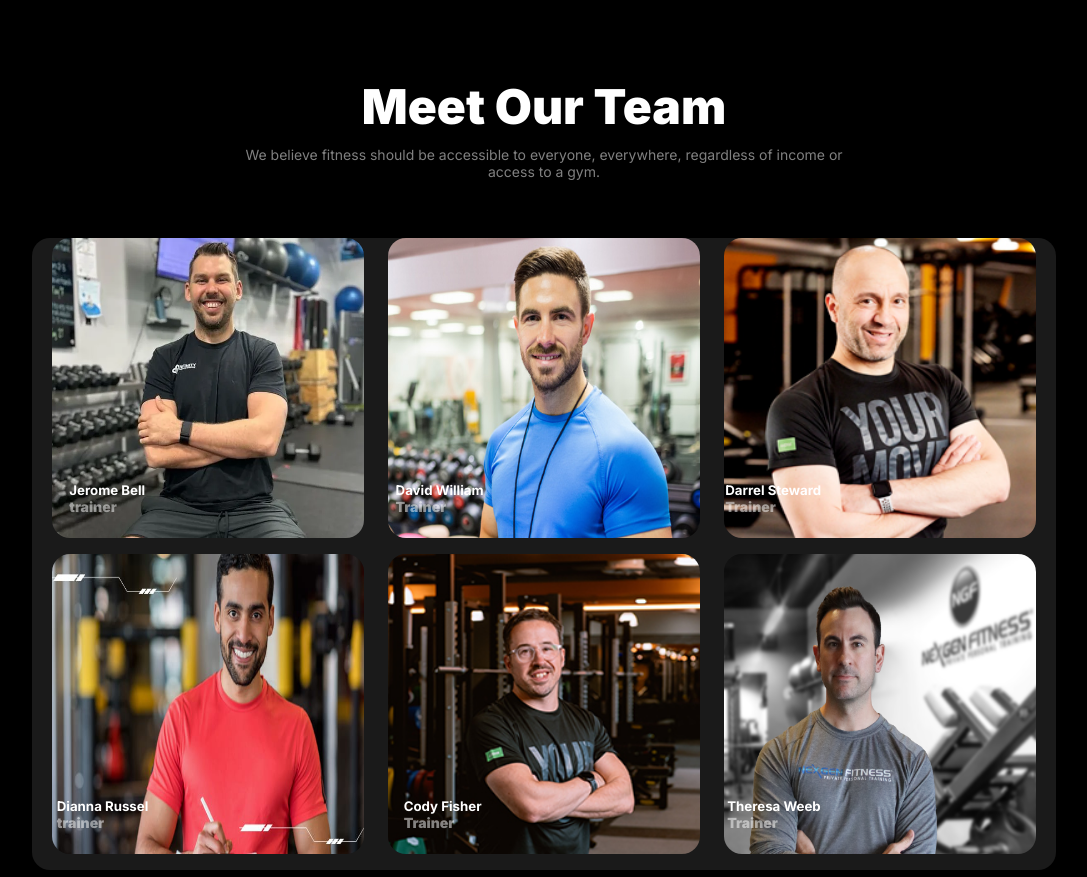
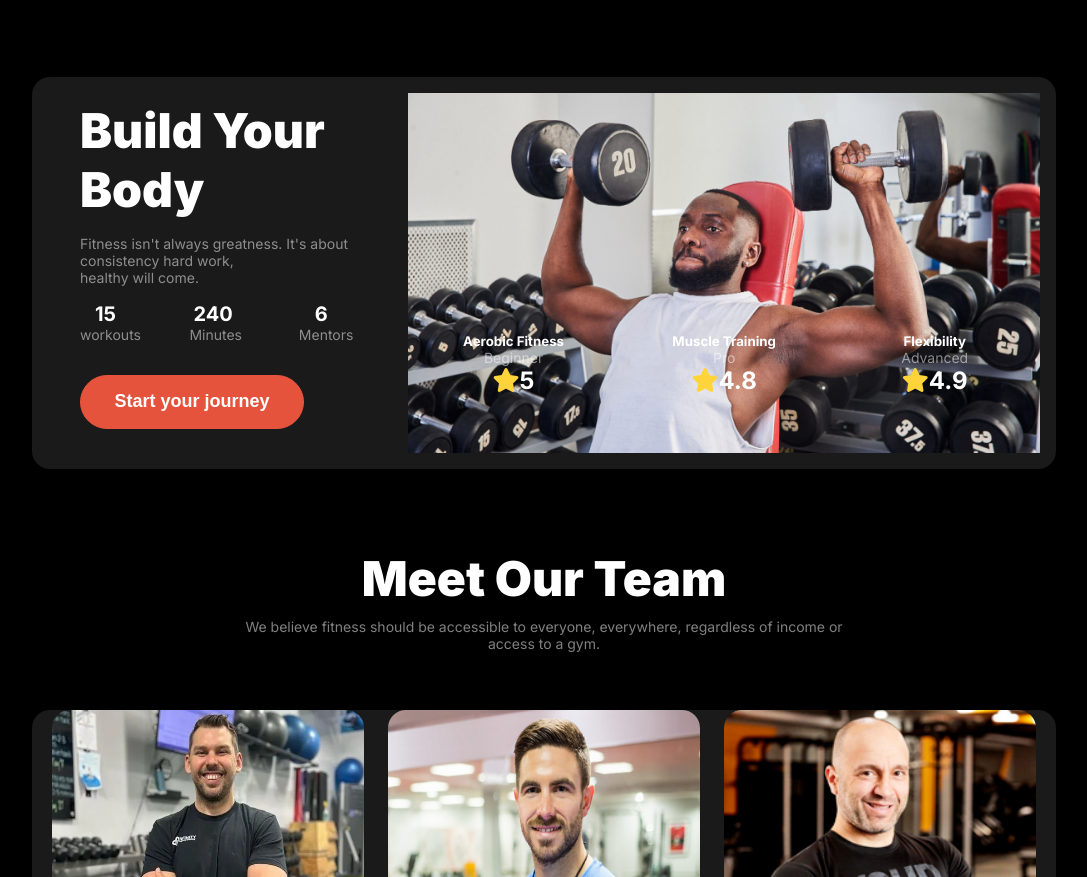
Before and after one commit to mahfuzahmed7/versatile-ui-main, a plain HTML site: page index.html in a window 1280 px wide. Shown: the part 1556-2433 px from the top of the page, without its empty margins (96-1183 px from the left). Drawn offline with Linux system fonts and the light colour scheme; a web font is replaced by a local one.

Commit message:
build your body section

```diff
--- a/index.html
+++ b/index.html
@@ -100,6 +100,52 @@
         </div>
     </section>
     <!-- run an extra section ends -->
+    <!-- build your body section starts -->
+    <section class="build-your-body-container container">
+        <div class="your-body-section">
+            <h3>Build Your Body</h3>
+            <p>Fitness isn't always greatness. It's about consistency hard work, <br> healthy will come.</p>
+            <div class="card-container">
+                <div class="card-11">
+                    <h5>15</h5>
+                    <p> workouts</p>
+                </div>
+                <div class="card-21">
+                    <h5>240</h5>
+                    <p> Minutes</p>
+                </div>
+                <div class="card-31">
+                    <h5>6</h5>
+                    <p>Mentors</p>
+                </div>
+            </div>
+            <div>
+                <button class="btn-primary">Start your journey</button>
+            </div>
+        </div>
+        <div class="training-container">
+            <div class="training-section">
+                <div class="card-12">
+                    <h5>Aerobic Fitness</h5>
+                    <p>Beginner</p>
+                    <h6> <i class="fa-solid fa-star" style="color: #FFD43B;"></i>5</h6>
+                </div>
+                <div class="card-22">
+                    <h5>Muscle Training</h5>
+                    <p>Pro</p>
+
+                    <h6><i class="fa-solid fa-star" style="color: #FFD43B;"></i>4.8</h6>
+                </div>
+                <div class="card-32">
+                    <h5>Flexibility</h5>
+                    <p>Advanced</p>
+
+                    <h6><i class="fa-solid fa-star" style="color: #FFD43B;"></i>4.9</h6>
+                </div>
+            </div>
+        </div>
+    </section>
+    <!-- build your body section ends -->
     <!-- meet our team section starts -->
     <section class="meet-our-team-container container">
 
--- a/styles/style.css
+++ b/styles/style.css
@@ -266,6 +266,65 @@ p {
     margin-right: 35px;
 }
 
+/* build your body section */
+.build-your-body-container {
+    background: rgba(255, 255, 255, 0.1);
+    border-radius: 18px;
+    display: flex;
+}
+
+.your-body-section {
+    margin-left: 3rem;
+}
+
+.your-body-section h3 {
+    margin-bottom: 1rem;
+    margin-top: 1.5rem;
+}
+
+.your-body-section p {
+    margin-bottom: 1rem;
+}
+
+.card-container {
+    display: grid;
+    grid-template-columns: 1fr 1fr 1fr;
+    margin-bottom: 1rem;
+}
+
+.card-container h5 {
+    font-size: 1.25rem;
+}
+
+.card-11 h5 {
+    margin-left: 15px;
+}
+
+.card-21 h5 {
+    margin-left: 4px;
+}
+
+.card-31 h5 {
+    margin-left: 16px;
+}
+
+.training-container {
+    width: 80%;
+    max-height: 100%;
+    background-image: url(../images/shuterstock.png);
+    background-size: 100% 100%;
+    margin: 1rem 1rem 1rem 0;
+}
+
+.training-section {
+    display: grid;
+    grid-template-columns: 1fr 1fr 1fr;
+    margin-top: 15rem;
+    justify-content: center;
+    align-items: center;
+    text-align: center;
+}
+
 /* meet our team section styles */
 .trainer-container {
     background: rgba(255, 255, 255, 0.1);
@@ -318,47 +377,6 @@ p {
     font-weight: 900;
 }
 
-/* footer section styles */
-.footer-container {
-    background: rgba(255, 255, 255, 0.1);
-}
-
-.footer-section {
-    display: flex;
-    justify-content: space-between;
-    align-items: center;
-    text-align: center;
-    color: white;
-}
-
-h6 {
-    font-size: 1.5rem;
-    font-weight: 700;
-}
-
-.copyright {
-    text-align: center;
-    color: rgba(255, 255, 255, 0.5);
-    font-size: 1.125rem;
-    margin-top: 1.5rem;
-    padding-bottom: 1.5rem;
-
-}
-
-.part1 h3 {
-    padding-top: 1rem;
-    margin-bottom: .75rem;
-}
-
-.part2,
-.part3 {
-    margin-top: 2rem;
-}
-
-.part2 p,
-.part3 p {
-    padding: .5rem;
-}
 
 /* bmi calculator section */
 .bmi-banner-section {
@@ -445,3 +463,46 @@ h6 {
     margin-bottom: 1rem;
     gap: 1rem;
 }
+
+
+/* footer section styles */
+.footer-container {
+    background: rgba(255, 255, 255, 0.1);
+}
+
+.footer-section {
+    display: flex;
+    justify-content: space-between;
+    align-items: center;
+    text-align: center;
+    color: white;
+}
+
+h6 {
+    font-size: 1.5rem;
+    font-weight: 700;
+}
+
+.copyright {
+    text-align: center;
+    color: rgba(255, 255, 255, 0.5);
+    font-size: 1.125rem;
+    margin-top: 1.5rem;
+    padding-bottom: 1.5rem;
+
+}
+
+.part1 h3 {
+    padding-top: 1rem;
+    margin-bottom: .75rem;
+}
+
+.part2,
+.part3 {
+    margin-top: 2rem;
+}
+
+.part2 p,
+.part3 p {
+    padding: .5rem;
+}
```
Also changed, not shown: images/shuterstock.png (added).
